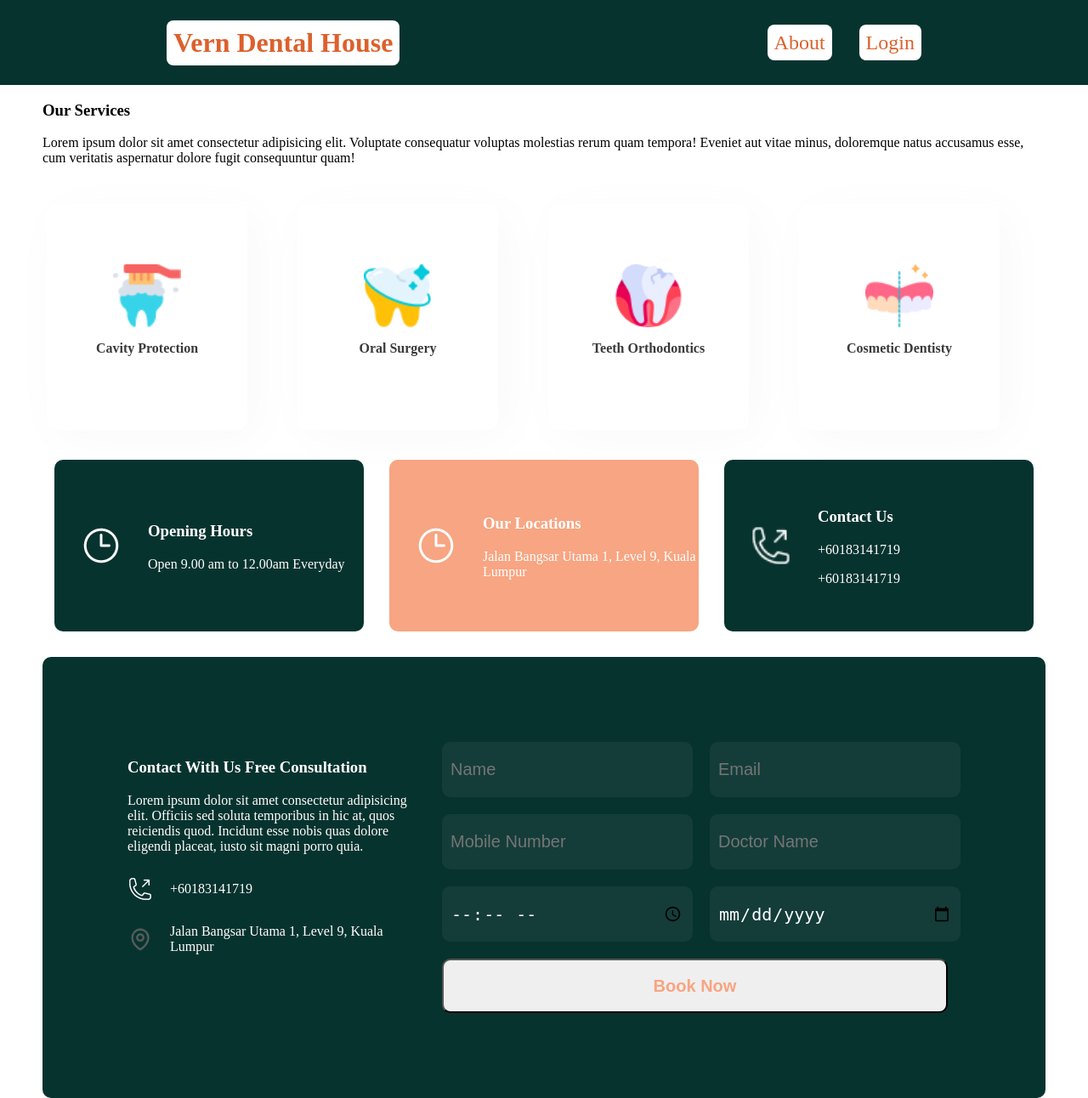
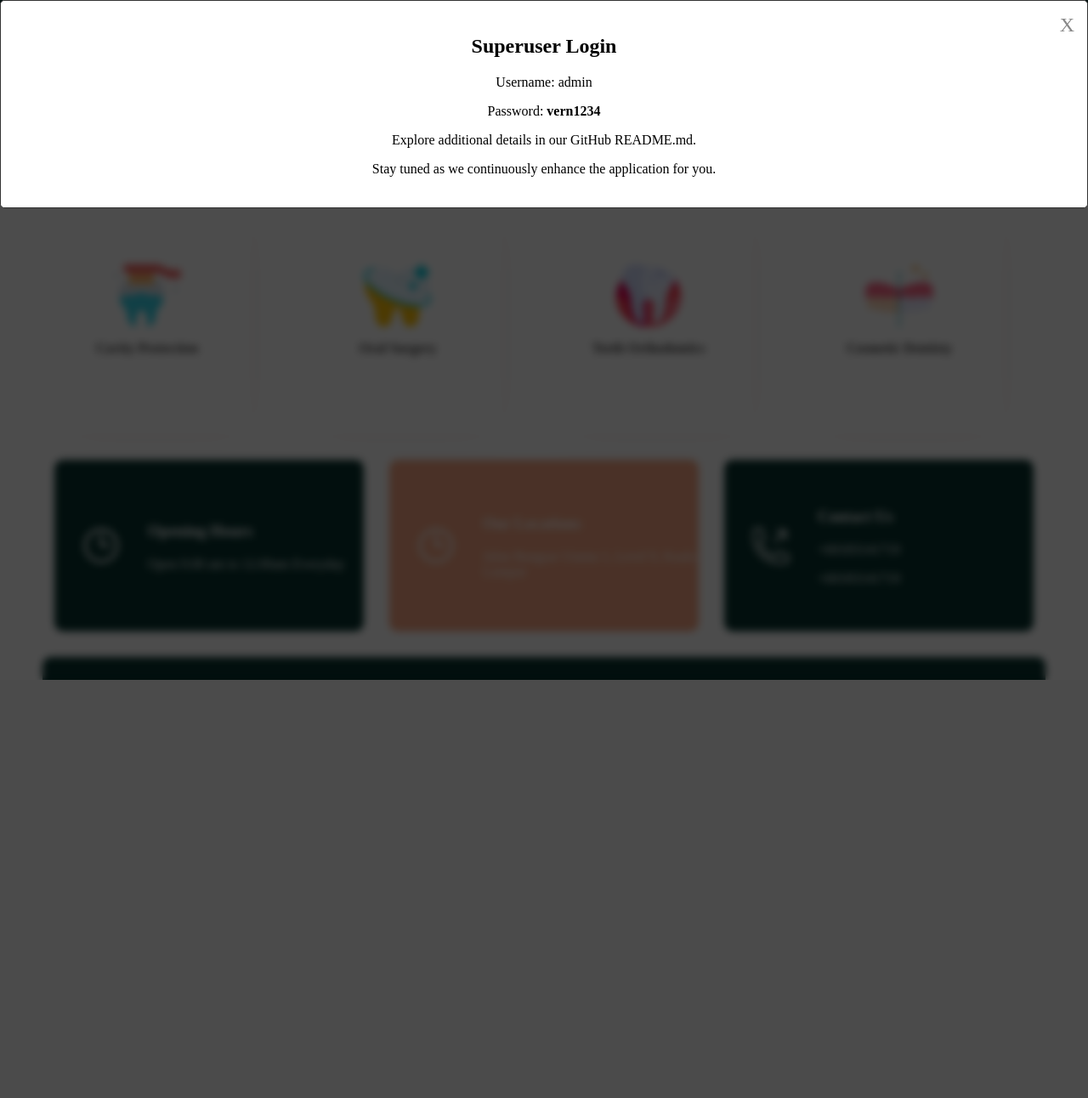
Before and after one commit to naembfh/vernDentalHouse, a Django app: page / in a window 1280 px wide. Shown: the whole page at 85% size. After the commit the page ends 800 px from the top, so only its background shows below. Run offline with Django 4.2, Linux system fonts and the light colour scheme; data comes from the database, SQL or seed files in the repository; both versions use the stored data as it was after the commit; some libraries are stand-ins or nearby versions.

Commit message:
madal add for superuser

```diff
--- a/static/css/main.css
+++ b/static/css/main.css
@@ -17,11 +17,95 @@
     max-width: 1180px;
   }
 
-/* The Modal */
+/* messages */
+
+/* Styles for the modal */
+.modal {
+  display: none;
+  position: fixed;
+  top: 50px;
+  right: 20px;
+  width: 25%;
+  height: 40px;
+  background-color: rgba(0, 0, 0, 0.7);
+  z-index: 1;
+  justify-content: center;
+  align-items: center;
+}
+
+.modal-content {
+  background-color: #fff;
+  padding: 20px;
+  border-radius: 5px;
+  text-align: center;
+  box-shadow: 0px 0px 10px rgba(0, 0, 0, 0.2);
+}
+
+/* Close button */
+.close {
+  position: absolute;
+  top: 0;
+  right: 0;
+  padding: 10px;
+  cursor: pointer;
+}
+
+.success {
+  color: green;
+}
+
+/* Style for info messages */
+.info {
+  color: blue;
+}
+
+/* Style for error messages */
+.error {
+  color: red;
+}
 
 
 
 
+
+/* superusermodal */
+
+
+#superuserModal{
+  display: none;
+}
+.supermodal {
+  display: none;
+  position: fixed;
+  top: 0;
+  left: 0;
+  width: 100%;
+  height: 100%;
+  background-color: rgba(0, 0, 0, 0.7);
+  display: flex;
+  justify-content: center;
+  align-items: center;
+  backdrop-filter: blur(5px);
+}
+
+.super-modal-content {
+  background-color: white;
+  padding: 20px;
+  border: 1px solid #333;
+  border-radius: 5px;
+  text-align: center;
+  position: relative;
+}
+
+.super-cancel-button {
+  position: absolute;
+  top: 10px;
+  right: 10px;
+  cursor: pointer;
+  font-size: 24px;
+  color: #888;
+  padding: 5px;
+}
 
 
 
@@ -169,8 +253,8 @@
 
 }
 .signup-form-img img {
-    max-width: 100%; /* Make the image responsive */
-    height: auto;    /* Maintain aspect ratio */
+    max-width: 100%;
+    height: auto;
 }
 
   .signup-form {
--- /dev/null
+++ b/static/js/modalMessage.js
@@ -0,0 +1,27 @@
+
+
+console.log('code execute')
+
+// Get the success modal and close button elements
+const successModal = document.getElementById('successModal');
+const closeBtn = document.getElementById('closeBtn');
+
+// Function to show the success modal
+function showSuccessModal() {
+    successModal.style.display = 'block';
+    console.log('code execute')
+
+    // Automatically close the success modal after 5 seconds
+    setTimeout(function () {
+        successModal.style.display = 'none';
+    }, 5000);
+}
+
+// Event listener for closing the success modal
+closeBtn.addEventListener('click', function () {
+    console.log('click')
+    successModal.style.display = 'none';
+});
+
+// Show the success modal
+showSuccessModal();
--- a/templates/index.html
+++ b/templates/index.html
@@ -11,17 +11,63 @@
     <link rel="stylesheet" href="{% static 'css/services.css' %}">
     <link rel="stylesheet" href="{% static 'css/contact.css' %}">
 
+
 </head>
 <body>
     {% include "navbar.html" %}
+
+    {% include "showSuperUserCredentials.html" %}
+    {% if messages %}
+    <!-- Message Modal -->
+    <div class="modal" id="successModal">
+        <div class="modal-content">
+            <span class="close" id="closeBtn">&times;</span>
+            <h2>Message</h2>
+            {% for message in messages %}
+                <p class="{% if message.tags %}{{ message.tags }}{% endif %}">
+                    {% if message.tags == 'error' %}
+                        <span class="error-icon">Error:</span> {{ message }}
+                    {% else %}
+                        {{ message }}
+                    {% endif %}
+                </p>
+            {% endfor %}
+        </div>
+    </div>
+    {% endif %}
+
     <main>
-    {% block content %}
+        {% block content %}
+        {% endblock content %}
+    </main>
 
-    {% endblock content %}
-</main>
-<script src="https://code.jquery.com/jquery-3.2.1.slim.min.js" integrity="sha384-KJ3o2DKtIkvYIK3UENzmM7KCkRr/rE9/Qpg6aAZGJwFDMVNA/GpGFF93hXpG5KkN" crossorigin="anonymous"></script>
-<script src="https://cdn.jsdelivr.net/npm/popper.js@1.12.9/dist/umd/popper.min.js" integrity="sha384-ApNbgh9B+Y1QKtv3Rn7W3mgPxhU9K/ScQsAP7hUibX39j7fakFPskvXusvfa0b4Q" crossorigin="anonymous"></script>
-<script src="https://cdn.jsdelivr.net/npm/bootstrap@4.0.0/dist/js/bootstrap.min.js" integrity="sha384-JZR6Spejh4U02d8jOt6vLEHfe/JQGiRRSQQxSfFWpi1MquVdAyjUar5+76PVCmYl" crossorigin="anonymous"></script>
+    <div id="superuserModal" class="supermodal">
+        <div class="super-modal-content">
+            <span id="superCancelButton" class="cancel-button">&times;</span>
+            <h2>Superuser Login</h2>
+            <p>Username: admin</p>
+            <p>Password: 1234</p>
+        </div>
+    </div>
+
+    <script>
+        const superuserModal = document.getElementById('superuserModal');
+        const modalDismissed = localStorage.getItem('superuserModalDismissed');
+        // console.log(modalDismissed)
+        if (!modalDismissed) {
+            // console.log('here')
+            superuserModal.style.display = 'block';
+        }
+
+        document.getElementById('superCancelButton').addEventListener('click', function () {
+            superuserModal.style.display = 'none';
+            localStorage.setItem('superuserModalDismissed', 'true');
+        });
+    </script>
+
+
+
     <script src="{% static 'js/script.js' %}"></script>
+    <script src="{% static 'js/modalMessage.js' %}"></script>
 </body>
 </html>
--- /dev/null
+++ b/templates/showSuperUserCredentials.html
@@ -0,0 +1,11 @@
+<div id="superuserModal" class="supermodal">
+    <div class="super-modal-content">
+        <span id="superCancelButton" class="super-cancel-button">X</span>
+        <h2>Superuser Login</h2>
+        <p>Username: admin</p>
+        <p>Password: <strong>vern1234</strong></p>
+        <p>Explore additional details in our GitHub README.md.</p>
+<p>Stay tuned as we continuously enhance the application for you.</p>
+
+    </div>
+</div>
```
Also changed, not shown: user/views.py (+34 -5 lines), db.sqlite3, static/js/script.js (line endings or trailing spaces).
